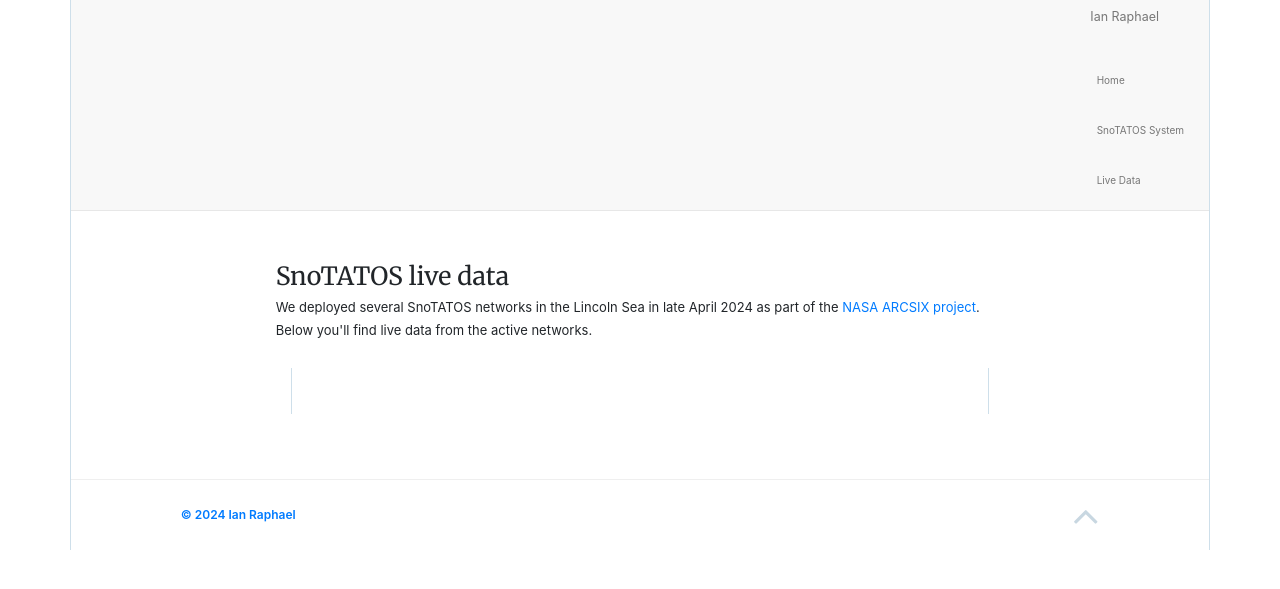
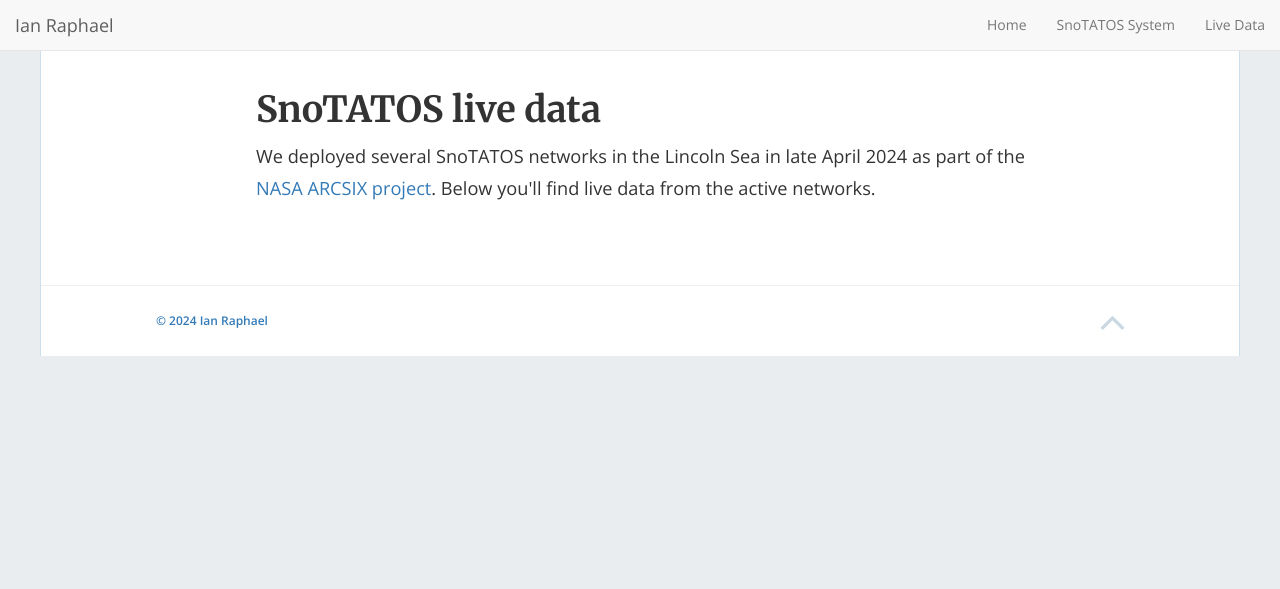
Before and after one commit to ianraphael/ianraphael.github.io, a Jekyll site: the page built from SnoTATOSdata.html, in a window 1280 px wide. Shown: the top 589 px of the page. Built offline with Jekyll 4.4.1, drawn with Linux system fonts in a browser that asks for light colours; nearby versions of some CDN libraries; a script that is not in the unit is left out.

Commit message:
remove dashboard styling

```diff
--- a/SnoTATOSdata.html
+++ b/SnoTATOSdata.html
@@ -3,94 +3,7 @@ layout: inner
 title: SnoTATOS Livestream
 permalink: /SnoTATOSdata/
 ---
-<html lang="en">
-<head>
-  <meta charset="UTF-8" />
-  <meta http-equiv="X-UA-Compatible" content="IE=edge" />
-  <meta name="viewport" content="width=device-width, initial-scale=1" />
-  <title>SnoTATOS livestream</title>
-
-  <link
-  rel="stylesheet"
-  href="https://stackpath.bootstrapcdn.com/bootstrap/4.2.1/css/bootstrap.min.css"
-  />
-
-  <link
-  rel="stylesheet"
-  href="https://maxcdn.bootstrapcdn.com/font-awesome/4.7.0/css/font-awesome.min.css"
-  />
-  <link
-  href="https://fonts.googleapis.com/css?family=Titillium+Web:400,600,700"
-  rel="stylesheet"
-  />
-
-  <link rel="stylesheet" href="styles.css" />
-</head>
 
 <h1>SnoTATOS live data</h1>
 
 <p>We deployed several SnoTATOS networks in the Lincoln Sea in late April 2024 as part of the <a href="https://espo.nasa.gov/arcsix/content/ARCSIX" target="_blank" rel="noopener noreferrer">NASA ARCSIX project</a>. Below you'll find live data from the active networks.</p>
-
-<body>
-  <div id="wrapper">
-    <div class="content-area">
-      <div class="container-fluid">
-        <!-- <div class="text-right mt-3 mb-3 d-fixed">
-          <a
-          href="https://github.com/apexcharts/apexcharts.js/tree/master/samples/vanilla-js/dashboards/modern"
-          target="_blank"
-          class="btn btn-outline-primary mr-2"
-          >
-          <span class="btn-text">View Code</span>
-        </a>
-      </div> -->
-      <div class="main">
-        <div class="row sparkboxes mt-4 mb-4 ml-4 mr-4">
-          <div class="container-fluid">
-            <div class="box">
-              <div id="spark1"></div>
-              <div id="spark2"</div>
-            </div>
-          </div>
-        </div>
-
-
-        <div class="row mt-5 mb-4">
-          <div class="col-md-6">
-            <div class="box">
-              <div id="bar"></div>
-            </div>
-          </div>
-          <div class="col-md-6">
-            <div class="box">
-              <div id="donut"></div>
-            </div>
-          </div>
-        </div>
-
-        <div class="row mt-4 mb-4">
-          <div class="col-md-6">
-            <div class="box">
-              <div id="area"></div>
-            </div>
-          </div>
-          <div class="col-md-6">
-            <div class="box">
-              <div id="line"></div>
-            </div>
-          </div>
-        </div>
-      </div>
-    </div>
-  </div>
-</div>
-
-<script src="https://cdnjs.cloudflare.com/ajax/libs/jquery/3.2.1/jquery.slim.min.js"></script>
-<script src="https://cdn.jsdelivr.net/npm/apexcharts"></script>
-<script src="data.js"></script>
-<script src="./js/plotSnotatos.js"></script>
-<script src="scripts.js"></script>
-
-<script></script>
-</body>
-</html>
```
